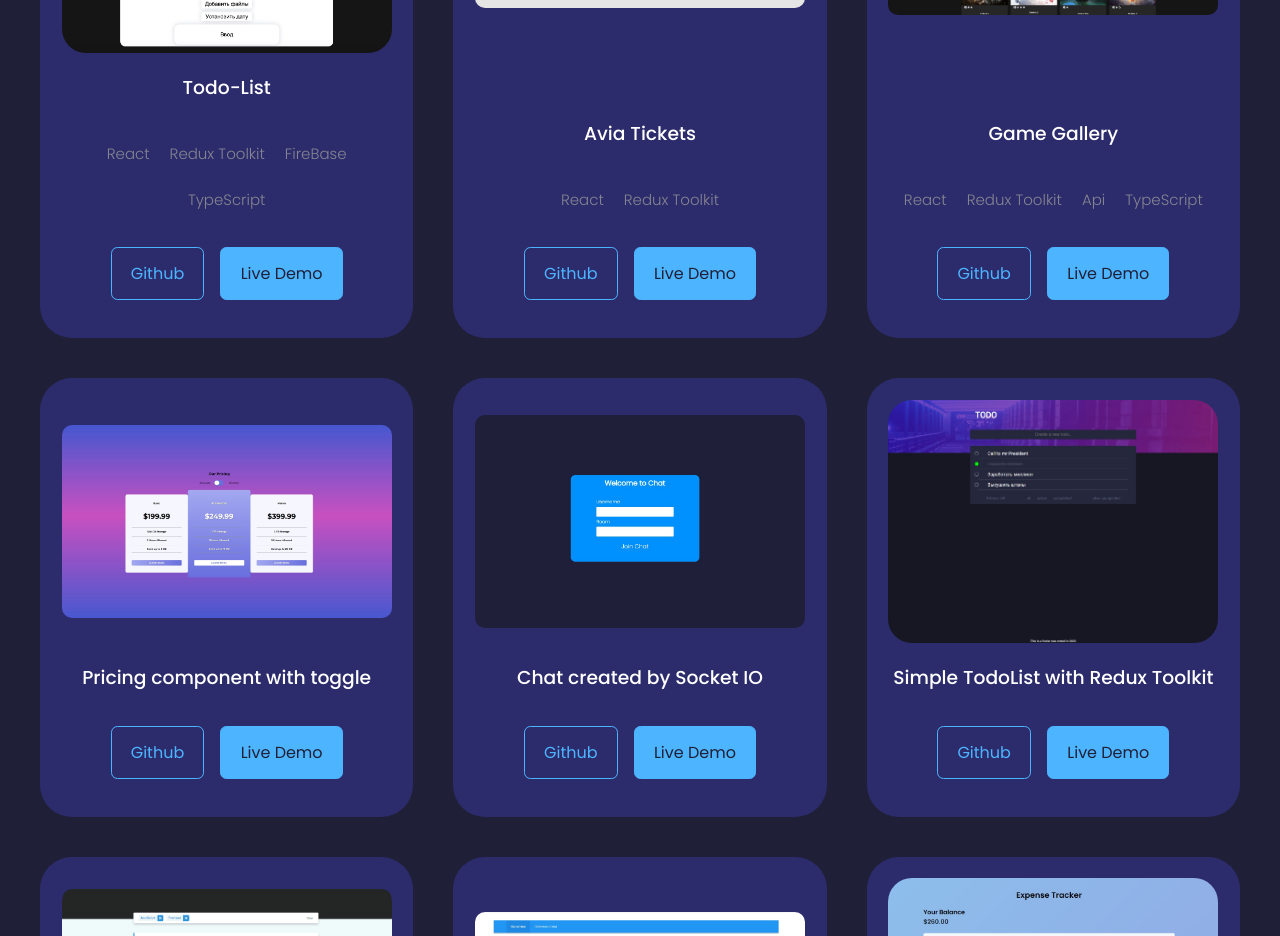
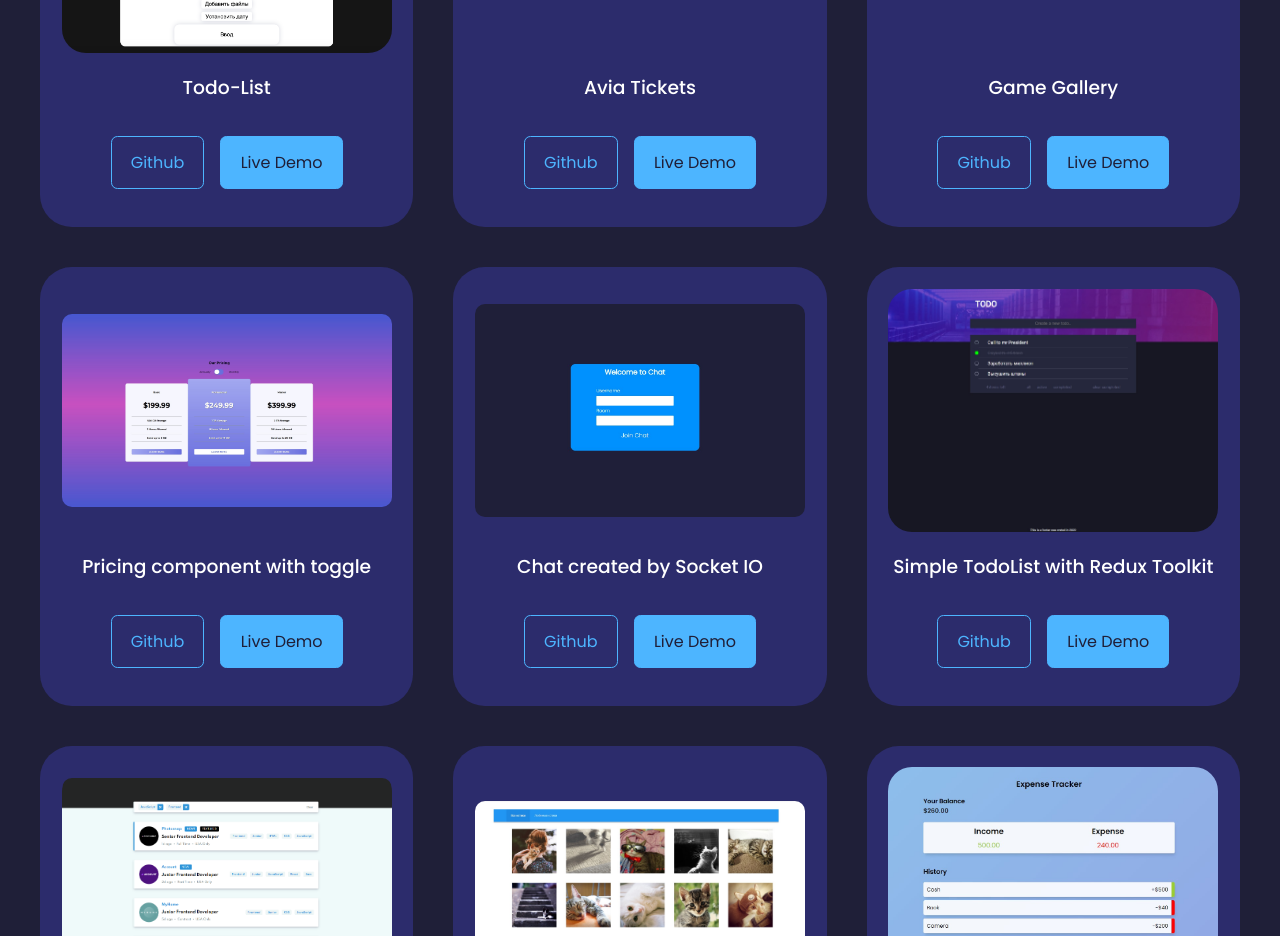
Before and after one commit to kykp/my-portfolio-web, a React (Create React App) app: page / in a window 1280 px wide. Shown: the part 2120-3056 px from the top of the page. Built offline with nearby package versions, Linux system fonts and the light colour scheme.

Commit message:
img 15 changed techonolgy

```diff
--- a/src/components/portfolio/Portfolio.jsx
+++ b/src/components/portfolio/Portfolio.jsx
@@ -27,7 +27,6 @@ const data = [
     title: "Todo-List",
     github: "https://github.com/kykp/woman_todo",
     demo: "https://woman-todo.vercel.app/",
-    technology: ["React", "Redux Toolkit", "FireBase", "TypeScript"],
   },
   {
     id: 16,
@@ -35,7 +34,6 @@ const data = [
     title: "Avia Tickets",
     github: "https://github.com/kykp/avia",
     demo: "https://avia-fawn.vercel.app/",
-    technology: ["React", "Redux Toolkit"],
   },
   {
     id: 15,
@@ -43,7 +41,6 @@ const data = [
     title: "Game Gallery",
     github: "https://github.com/kykp/rawg",
     demo: "https://rawg.vercel.app/",
-    technology: ["React", "Redux Toolkit", "Api", "TypeScript"],
   },
   {
     id: 14,
```
